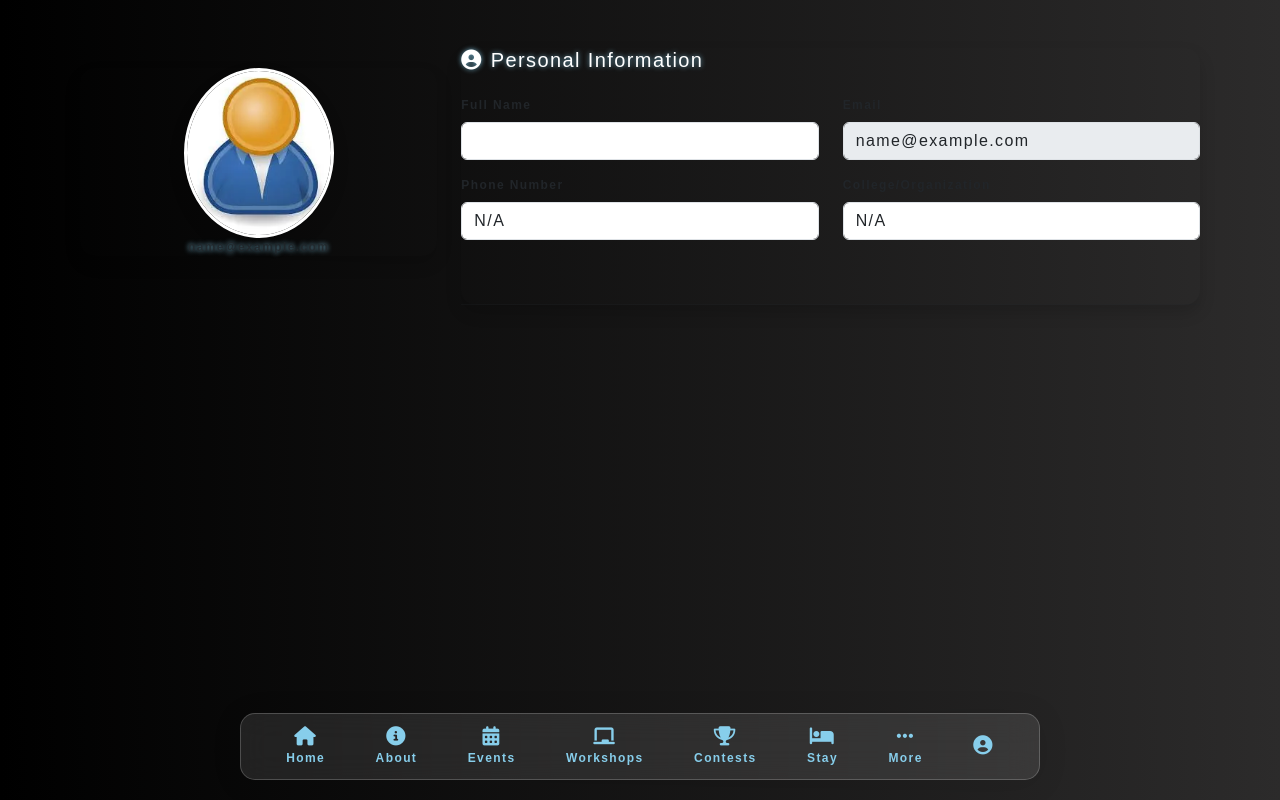
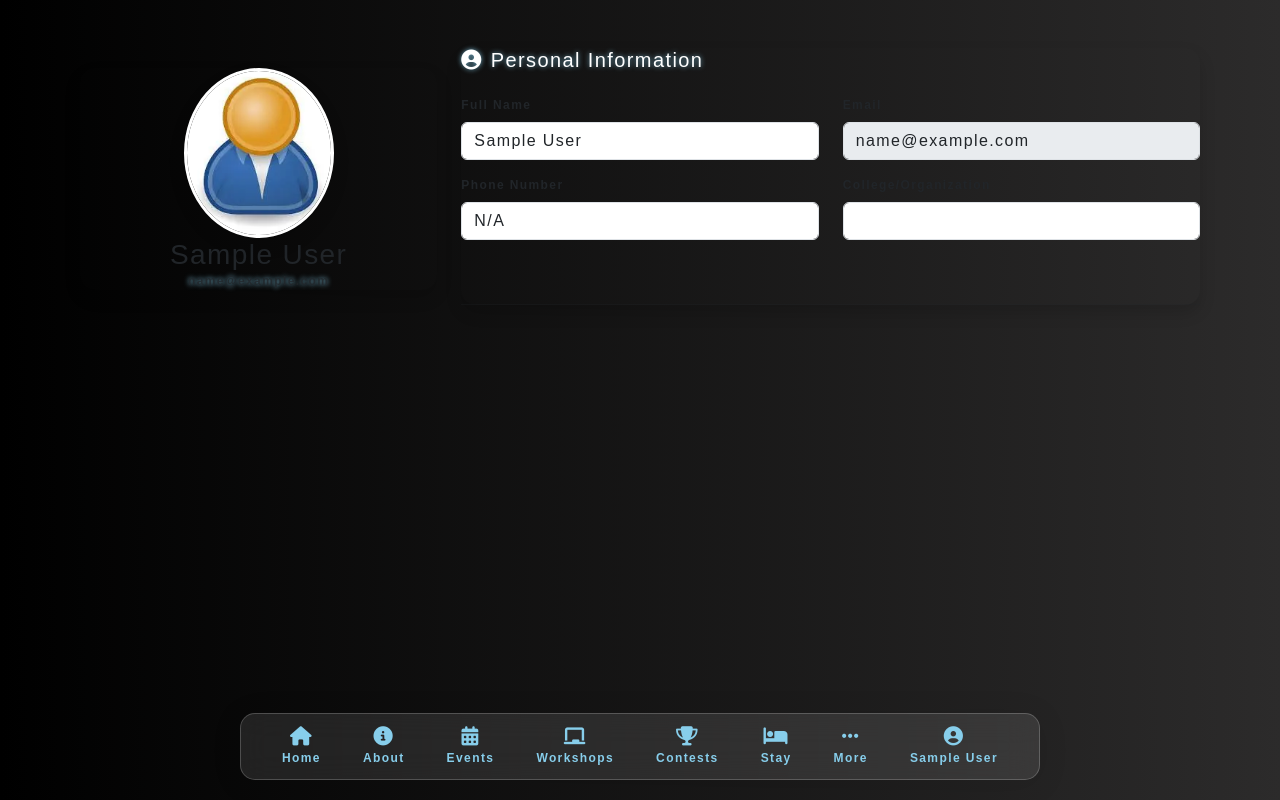
Before and after one commit to Venkey-doki/Zeitgiest, a React (Vite) app: page /profile in a window 1280 px wide. Shown: the top 800 px of the page. Built offline with nearby package versions, Linux system fonts and the light colour scheme; sample sign-in values are in the browser's storage; a web font is replaced by a local one.

Commit message:
before final uploading

```diff
--- a/src/Pages/Header.jsx
+++ b/src/Pages/Header.jsx
@@ -10,7 +10,6 @@ export default function Header() {
   const fetchUser = () => {
     const loggedInUser = localStorage.getItem("user");
     setUser(loggedInUser ? JSON.parse(loggedInUser) : null);
-
   };
 
   useEffect(() => {
@@ -104,7 +103,7 @@ export default function Header() {
           <div className="nav-dropdown">
             <button className="nav-link">
               <i className="fas fa-user-circle" />
-              <span>{user.fullname}</span>
+              <span>{user.name}</span>
             </button>
             <div className="dropdown-menu">
               <Link to="/profile" className="dropdown-item">
--- a/src/Pages/Profile.jsx
+++ b/src/Pages/Profile.jsx
@@ -45,7 +45,7 @@ export default function Profile() {
                   className={`img-fluid rounded-circle ${styles.profileImage}`}
                 />
               </div>
-              <h3 className="mb-0">{user.fullname}</h3>
+              <h3 className="mb-0">{user.name}</h3>
               <p className="text-muted">{user.email}</p>
             </div>
           </div>
@@ -66,7 +66,7 @@ export default function Profile() {
                       type="text"
                       name="fullname"
                       className="form-control"
-                      value={user.fullname}
+                      value={user.name}
                       readOnly
                     />
                   </div>
@@ -89,7 +89,7 @@ export default function Profile() {
                       type="tel"
                       name="phone"
                       className="form-control"
-                      value={registrations ? registrations.contact_no : "N/A"}
+                      value={user.contact_no ? user.contact_no : "N/A"}
                       readOnly
                     />
                   </div>
@@ -99,7 +99,7 @@ export default function Profile() {
                       type="text"
                       name="college"
                       className="form-control"
-                      value={registrations ? registrations.college_name : "N/A"}
+                      value={user ? user.college_name : "N/A"}
                       readOnly
                     />
                   </div>
```
